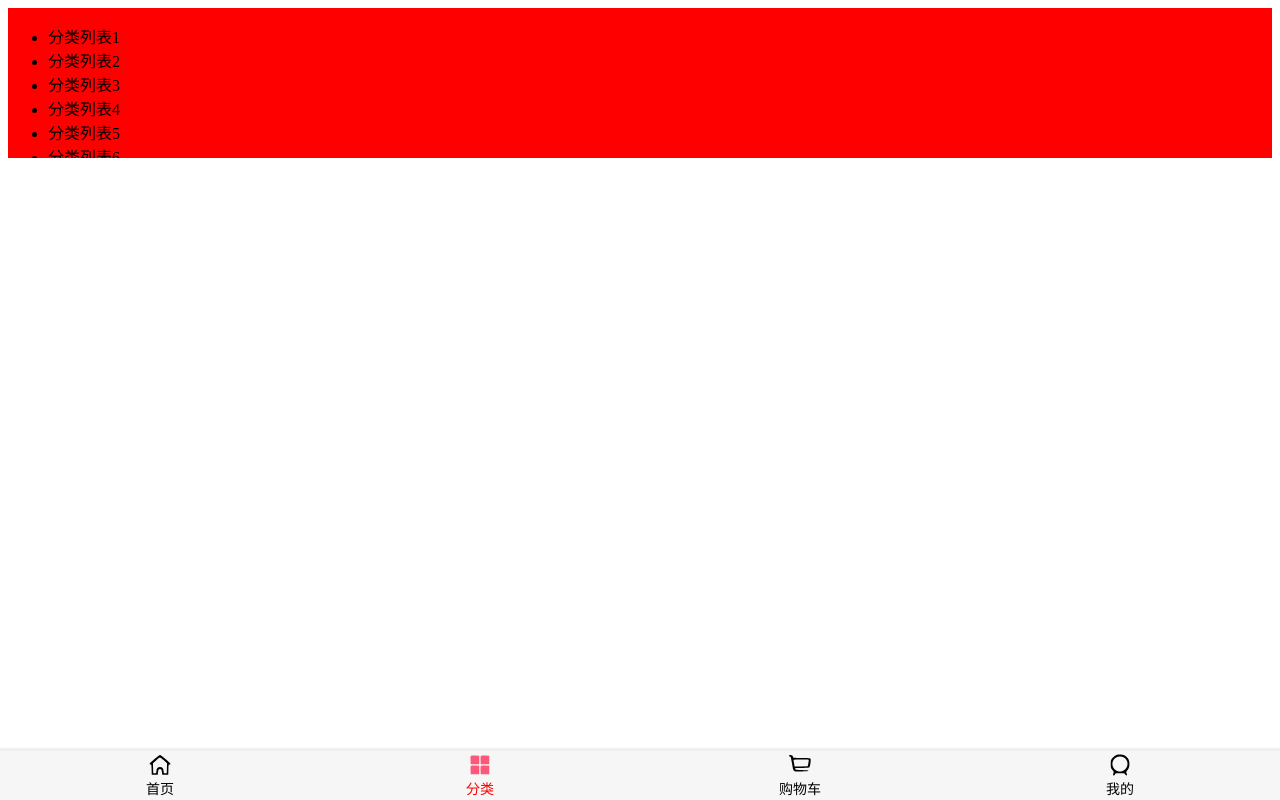
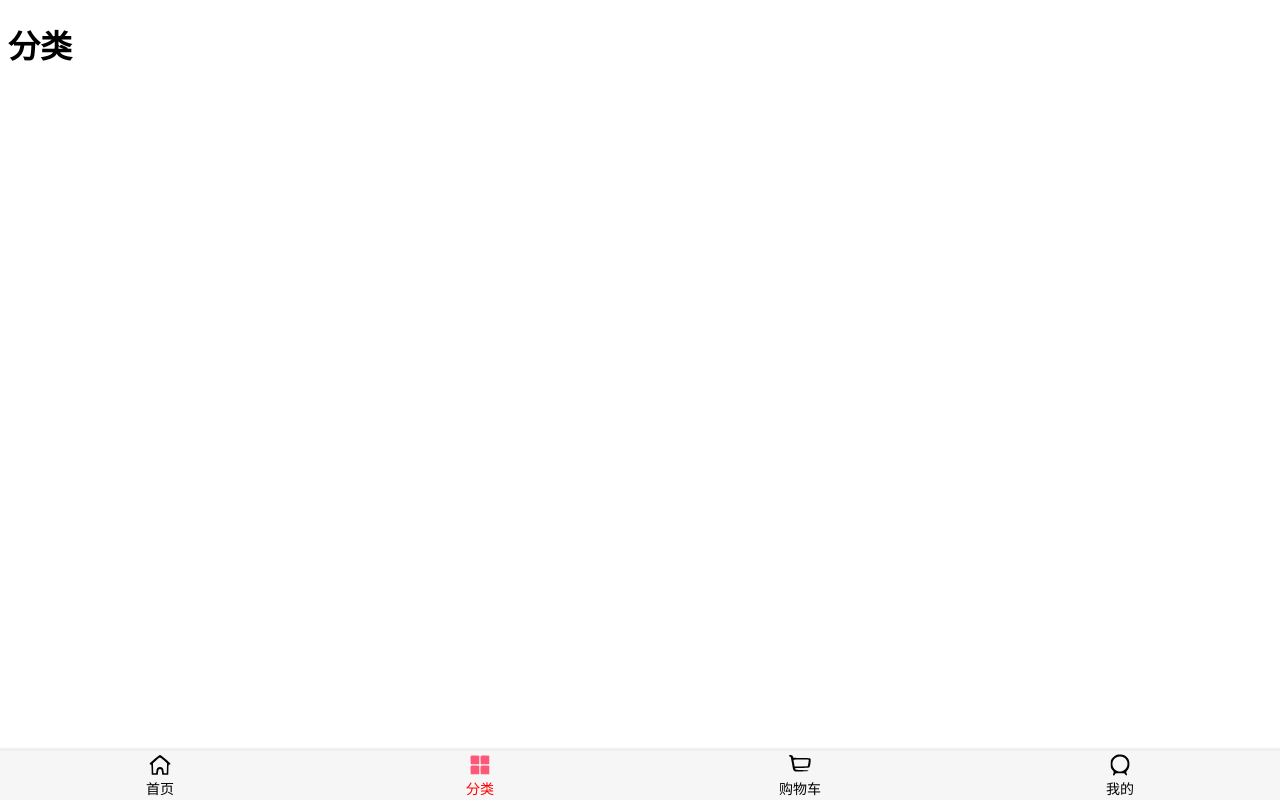
Before and after one commit to superlindog/supermall1, a Vue app: page /category in a window 1280 px wide. Built offline with nearby package versions, Linux system fonts and the light colour scheme.

Commit message:
8.24  5：30

```diff
--- a/package.json
+++ b/package.json
@@ -8,6 +8,7 @@
     "lint": "vue-cli-service lint"
   },
   "dependencies": {
+    "@better-scroll/observe-dom": "^2.4.2",
     "axios": "^0.21.1",
     "better-scroll": "^2.4.2",
     "core-js": "^3.6.5",
--- /dev/null
+++ b/src/components/common/scroll/Scroll.vue
@@ -0,0 +1,29 @@
+<!--  -->
+<template>
+  <div class="wrapper" ref="wrapper">
+     <div class="content">
+          <slot></slot>
+     </div>
+  </div>
+</template>
+
+<script>
+import BScroll from 'better-scroll'
+export default {
+name:"Scroll",
+data(){
+    return{
+        scroll:null
+    }
+},
+mounted(){
+    this.scroll=new BScroll(this.$refs.wrapper,{
+        observeDOM: true
+    })
+}
+}
+</script>
+
+<style  scoped>
+
+</style>
--- a/src/views/category/Category.vue
+++ b/src/views/category/Category.vue
@@ -1,144 +1,16 @@
+<!--  -->
 <template>
-<div class="wrapper">
-    <ul class="content">
-      <li>分类列表1</li>
-      <li>分类列表2</li>
-      <li>分类列表3</li>
-      <li>分类列表4</li>
-      <li>分类列表5</li>
-      <li>分类列表6</li>
-      <li>分类列表7</li>
-      <li>分类列表8</li>
-      <li>分类列表9</li>
-      <li>分类列表10</li>
-      <li>分类列表11</li>
-      <li>分类列表12</li>
-      <li>分类列表13</li>
-      <li>分类列表14</li>
-      <li>分类列表15</li>
-      <li>分类列表16</li>
-      <li>分类列表17</li>
-      <li>分类列表18</li>
-      <li>分类列表19</li>
-      <li>分类列表20</li>
-      <li>分类列表21</li>
-      <li>分类列表22</li>
-      <li>分类列表23</li>
-      <li>分类列表24</li>
-      <li>分类列表25</li>
-      <li>分类列表26</li>
-      <li>分类列表27</li>
-      <li>分类列表28</li>
-      <li>分类列表29</li>
-      <li>分类列表30</li>
-      <li>分类列表31</li>
-      <li>分类列表32</li>
-      <li>分类列表33</li>
-      <li>分类列表34</li>
-      <li>分类列表35</li>
-      <li>分类列表36</li>
-      <li>分类列表37</li>
-      <li>分类列表38</li>
-      <li>分类列表39</li>
-      <li>分类列表40</li>
-      <li>分类列表41</li>
-      <li>分类列表42</li>
-      <li>分类列表43</li>
-      <li>分类列表44</li>
-      <li>分类列表45</li>
-      <li>分类列表46</li>
-      <li>分类列表47</li>
-      <li>分类列表48</li>
-      <li>分类列表49</li>
-      <li>分类列表50</li>
-      <li>分类列表51</li>
-      <li>分类列表52</li>
-      <li>分类列表53</li>
-      <li>分类列表54</li>
-      <li>分类列表55</li>
-      <li>分类列表56</li>
-      <li>分类列表57</li>
-      <li>分类列表58</li>
-      <li>分类列表59</li>
-      <li>分类列表60</li>
-      <li>分类列表61</li>
-      <li>分类列表62</li>
-      <li>分类列表63</li>
-      <li>分类列表64</li>
-      <li>分类列表65</li>
-      <li>分类列表66</li>
-      <li>分类列表67</li>
-      <li>分类列表68</li>
-      <li>分类列表69</li>
-      <li>分类列表70</li>
-      <li>分类列表71</li>
-      <li>分类列表72</li>
-      <li>分类列表73</li>
-      <li>分类列表74</li>
-      <li>分类列表75</li>
-      <li>分类列表76</li>
-      <li>分类列表77</li>
-      <li>分类列表78</li>
-      <li>分类列表79</li>
-      <li>分类列表80</li>
-      <li>分类列表81</li>
-      <li>分类列表82</li>
-      <li>分类列表83</li>
-      <li>分类列表84</li>
-      <li>分类列表85</li>
-      <li>分类列表86</li>
-      <li>分类列表87</li>
-      <li>分类列表88</li>
-      <li>分类列表89</li>
-      <li>分类列表90</li>
-      <li>分类列表91</li>
-      <li>分类列表92</li>
-      <li>分类列表93</li>
-      <li>分类列表94</li>
-      <li>分类列表95</li>
-      <li>分类列表96</li>
-      <li>分类列表97</li>
-      <li>分类列表98</li>
-      <li>分类列表99</li>
-      <li>分类列表100</li>
-    </ul>
-    </div>
+  <div>
+<h1>分类</h1>
+  </div>
 </template>
 
 <script>
-
-import BScroll from 'better-scroll'
 export default {
-    name: "Category",
-    data(){
-      return{
-        scroll:null
-      }
-    },
-    mounted(){
-
-        this.scroll=new BScroll(document.querySelector('.wrapper'),{
-        probeType:3,
-        pullUpLoad:true,
-        mouseWheel:true
-      })
-
-      this.scroll.on('scroll',(position)=>{
-       console.log(position)
-      })
-      this.scroll.on('pullingUp',()=>{
-        console.log('上拉加载更多');
-      })
-
-    }
+name:"Category"
 }
 </script>
 
-<style scoped>
-   .wrapper{
-     height: 150px;
-     background-color: red;
-     overflow: hidden;
-     overflow-y: scroll;
-   }
+<style  scoped>
+
 </style>
--- a/src/views/home/Home.vue
+++ b/src/views/home/Home.vue
@@ -2,114 +2,16 @@
 <template>
   <div id="home">
     <nav-bar class="home-nav"><div slot="center">购物街</div></nav-bar>
+
+    <scroll class="content">
     <home-swiper :banners="banners"></home-swiper>
     <recommend-view :recommends="recommends"></recommend-view>
     <feature-view></feature-view>
     <tab-control :titles="['流行','新款','精选']" class="tab-control"
     @tabClick="tabClick"></tab-control>
     <good-list :goods="showGoods"></good-list>
-    <ul>
-      <li>列表1</li>
-      <li>列表2</li>
-      <li>列表3</li>
-      <li>列表4</li>
-      <li>列表5</li>
-      <li>列表6</li>
-      <li>列表7</li>
-      <li>列表8</li>
-      <li>列表9</li>
-      <li>列表10</li>
-      <li>列表11</li>
-      <li>列表12</li>
-      <li>列表13</li>
-      <li>列表14</li>
-      <li>列表15</li>
-      <li>列表16</li>
-      <li>列表17</li>
-      <li>列表18</li>
-      <li>列表19</li>
-      <li>列表20</li>
-      <li>列表21</li>
-      <li>列表22</li>
-      <li>列表23</li>
-      <li>列表24</li>
-      <li>列表25</li>
-      <li>列表26</li>
-      <li>列表27</li>
-      <li>列表28</li>
-      <li>列表29</li>
-      <li>列表30</li>
-      <li>列表31</li>
-      <li>列表32</li>
-      <li>列表33</li>
-      <li>列表34</li>
-      <li>列表35</li>
-      <li>列表36</li>
-      <li>列表37</li>
-      <li>列表38</li>
-      <li>列表39</li>
-      <li>列表40</li>
-      <li>列表41</li>
-      <li>列表42</li>
-      <li>列表43</li>
-      <li>列表44</li>
-      <li>列表45</li>
-      <li>列表46</li>
-      <li>列表47</li>
-      <li>列表48</li>
-      <li>列表49</li>
-      <li>列表50</li>
-      <li>列表51</li>
-      <li>列表52</li>
-      <li>列表53</li>
-      <li>列表54</li>
-      <li>列表55</li>
-      <li>列表56</li>
-      <li>列表57</li>
-      <li>列表58</li>
-      <li>列表59</li>
-      <li>列表60</li>
-      <li>列表61</li>
-      <li>列表62</li>
-      <li>列表63</li>
-      <li>列表64</li>
-      <li>列表65</li>
-      <li>列表66</li>
-      <li>列表67</li>
-      <li>列表68</li>
-      <li>列表69</li>
-      <li>列表70</li>
-      <li>列表71</li>
-      <li>列表72</li>
-      <li>列表73</li>
-      <li>列表74</li>
-      <li>列表75</li>
-      <li>列表76</li>
-      <li>列表77</li>
-      <li>列表78</li>
-      <li>列表79</li>
-      <li>列表80</li>
-      <li>列表81</li>
-      <li>列表82</li>
-      <li>列表83</li>
-      <li>列表84</li>
-      <li>列表85</li>
-      <li>列表86</li>
-      <li>列表87</li>
-      <li>列表88</li>
-      <li>列表89</li>
-      <li>列表90</li>
-      <li>列表91</li>
-      <li>列表92</li>
-      <li>列表93</li>
-      <li>列表94</li>
-      <li>列表95</li>
-      <li>列表96</li>
-      <li>列表97</li>
-      <li>列表98</li>
-      <li>列表99</li>
-      <li>列表100</li>
-    </ul>
+    </scroll>
+
   </div>
 </template>
 
@@ -123,7 +25,8 @@ import FeatureView from './childComps/FeatureView.vue'
 import TabControl from '@/components/content/tabControl/TabControl.vue'
 import {getHomeMultidata,getHomeGoods} from "@/network/home"
 import GoodList from '@/components/content/goods/GoodsList.vue'
-/* import BScroll from 'better-scroll' */
+import Scroll from '../../components/common/scroll/Scroll.vue'
+
 
 
 
@@ -135,7 +38,8 @@ export default {
       RecommendView,
       FeatureView,
       TabControl,
-      GoodList
+      GoodList,
+      Scroll
     },
     data(){
       return{
@@ -211,4 +115,12 @@ export default {
   position: sticky;
   top: 44px;
 }
+.content{
+  overflow: hidden;
+  position: absolute;
+  top: 44px;
+  bottom: 49px;
+  left: 0;
+  right: 0;
+}
 </style>
```
Also changed, not shown: 1 other file (tests, documents, lock files or other folders).
